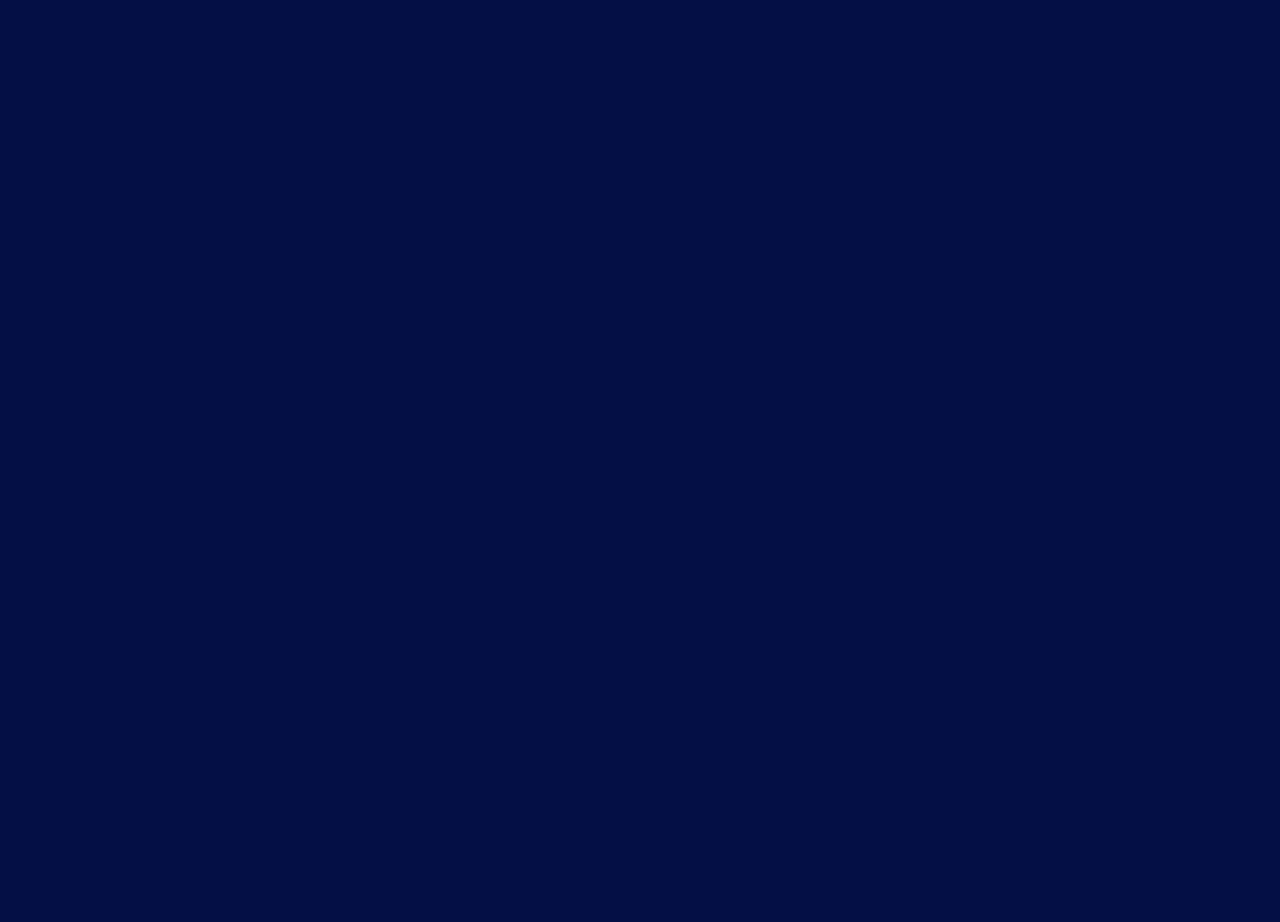
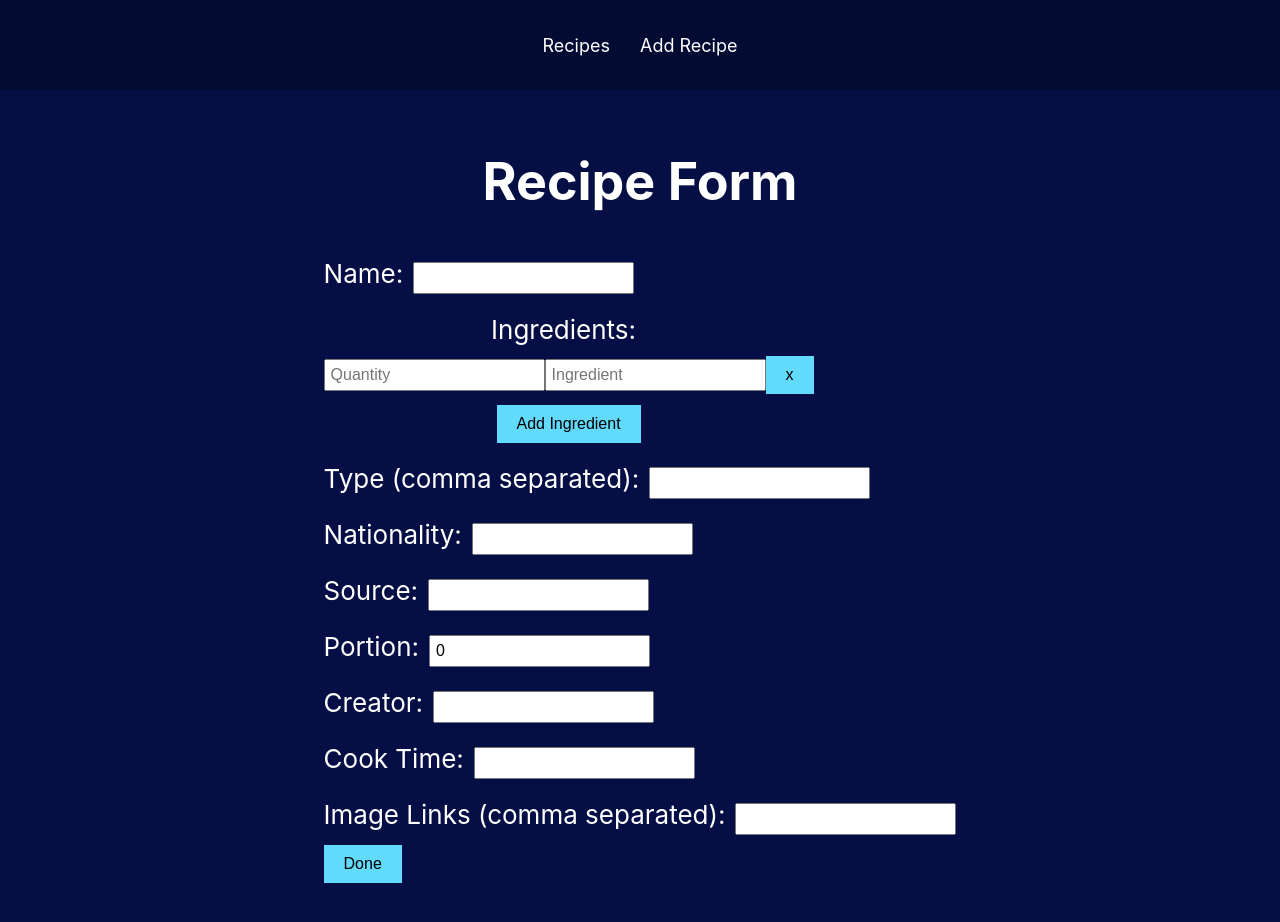
Before and after one commit to Sprytte/recipes-fe, a React (Create React App) app: page /add-recipe in a window 1280 px wide. Before the commit this address had no page. Shown: the top 922 px of the page. Before the commit the page ends 800 px from the top, so only its background shows below. Built offline with nearby package versions, Linux system fonts and the light colour scheme.

Commit message:
simple/incomplete add recipe

```diff
--- a/src/App.css
+++ b/src/App.css
@@ -3,6 +3,24 @@
   background-color: #030B32;
   height: 90px;
   width: 100%;
+}
+
+.header ul {
+  list-style: none;
+  display: flex;
+  justify-content: center;
+  padding: 35px;
+  margin: 0;
+}
+
+.header ul li {
+  margin: 0 15px;
+}
+
+.header ul li a {
+  color: white;
+  text-decoration: none;
+  font-size: 18px;
 }
 
 .container{
@@ -54,3 +72,37 @@
   border-top: 1.5px solid #65ccf8;
   text-align: left;
 }
+
+/* Add Recipe */
+.form-container {
+  min-height: 100vh;
+  font-size: calc(10px + 2vmin);
+  color: white;
+}
+
+.form-container form {
+  display: flex;
+  flex-direction: column;
+  align-items: flex-start;
+}
+
+.form-container form div {
+  margin: 10px 0;
+}
+
+.form-container label {
+  margin-right: 10px;
+}
+
+.form-container input {
+  padding: 5px;
+  font-size: 16px;
+}
+
+.form-container button {
+  padding: 10px 20px;
+  font-size: 16px;
+  background-color: #61dafb;
+  border: none;
+  cursor: pointer;
+}
--- a/src/App.js
+++ b/src/App.js
@@ -3,6 +3,7 @@ import './App.css';
 import RecipeList from './Pages/RecipeList';
 import RecipeDetails from './Pages/RecipeDetails';
 import { Route, Routes, BrowserRouter } from 'react-router-dom';
+import AddRecipe from './Pages/AddRecipe';
 
 function App() {
   return (
@@ -11,6 +12,7 @@ function App() {
         <Routes>
           <Route path="/" element={<RecipeList />}/>
           <Route path="/recipes/:id" element={<RecipeDetails />} />
+          <Route path="/add-recipe" element={<AddRecipe />} />
         </Routes>
       </div>
     </BrowserRouter>
--- a/src/Components/PageHeader.js
+++ b/src/Components/PageHeader.js
@@ -4,7 +4,10 @@ const PageHeader = () => {
 
   return (
     <div className='header'>
-
+      <ul>
+          <li><a href="/">Recipes</a></li>
+          <li><a href="/add-recipe">Add Recipe</a></li>
+        </ul>
     </div>
   );
 };
--- /dev/null
+++ b/src/Pages/AddRecipe.js
@@ -0,0 +1,127 @@
+import React, { useState } from 'react';
+import PageHeader from '../Components/PageHeader';
+
+const AddRecipe = () => {
+     const [formData, setFormData] = useState({
+          name: '',
+          ingredients: [{ quantity: '', ingredient: '' }],
+          type: '',
+          nationality: '',
+          source: '',
+          portion: 0,
+          creator: '',
+          cookTime: '',
+          imageLinks: ''
+        });
+
+        const handleChange = (e) => {
+          const { name, value } = e.target;
+          setFormData({
+            ...formData,
+            [name]: value
+          });
+        };
+
+        const handleIngredientChange = (index, event) => {
+          const { name, value } = event.target;
+          const newIngredients = [...formData.ingredients];
+          newIngredients[index][name] = value;
+          setFormData({ ...formData, ingredients: newIngredients });
+        };
+
+        const handleAddIngredient = () => {
+          setFormData({
+            ...formData,
+            ingredients: [...formData.ingredients, { quantity: '', ingredient: '' }]
+          });
+        };
+
+        const handleRemoveIngredient = (index) => {
+          const newIngredients = formData.ingredients.filter((_, i) => i !== index);
+          setFormData({ ...formData, ingredients: newIngredients });
+        };
+
+        const handleSubmit = (e) => {
+          e.preventDefault();
+          const data = {
+            ...formData,
+            ingredients: formData.ingredients.map(item => `${item.quantity};${item.ingredient}`),
+            type: formData.type.split(',').map(item => item.trim()),
+            imageLinks: formData.imageLinks.split(',').map(item => item.trim())
+          };
+          console.log(data);
+          // Here you can send 'data' to your backend server
+        };
+
+        return (
+          <div>
+               <PageHeader />
+               <div  className="container">
+                    <div className="form-container">
+                         <h1>Recipe Form</h1>
+                         <form onSubmit={handleSubmit}>
+                              <div>
+                              <label>Name:</label>
+                              <input type="text" name="name" value={formData.name} onChange={handleChange} />
+                              </div>
+                              <div>
+                              <label>Ingredients:</label>
+                              {formData.ingredients.map((ingredient, index) => (
+                                   <div key={index} className="ingredient-row">
+                                   <input
+                                   type="text"
+                                   name="quantity"
+                                   placeholder="Quantity"
+                                   value={ingredient.quantity}
+                                   onChange={(event) => handleIngredientChange(index, event)}
+                                   />
+                                   <input
+                                   type="text"
+                                   name="ingredient"
+                                   placeholder="Ingredient"
+                                   value={ingredient.ingredient}
+                                   onChange={(event) => handleIngredientChange(index, event)}
+                                   />
+                                   <button type="button" onClick={() => handleRemoveIngredient(index)}>x</button>
+                                   </div>
+                              ))}
+                              <button type="button" onClick={handleAddIngredient}>Add Ingredient</button>
+                              </div>
+                              <div>
+                              <label>Type (comma separated):</label>
+                              <input type="text" name="type" value={formData.type} onChange={handleChange} />
+                              </div>
+                              <div>
+                              <label>Nationality:</label>
+                              <input type="text" name="nationality" value={formData.nationality} onChange={handleChange} />
+                              </div>
+                              <div>
+                              <label>Source:</label>
+                              <input type="text" name="source" value={formData.source} onChange={handleChange} />
+                              </div>
+                              <div>
+                              <label>Portion:</label>
+                              <input type="number" name="portion" value={formData.portion} min={1} onChange={handleChange} />
+                              </div>
+                              <div>
+                              <label>Creator:</label>
+                              <input type="text" name="creator" value={formData.creator} onChange={handleChange} />
+                              </div>
+                              <div>
+                              <label>Cook Time:</label>
+                              <input type="text" name="cookTime" value={formData.cookTime} onChange={handleChange} />
+                              </div>
+                              <div>
+                              <label>Image Links (comma separated):</label>
+                              <input type="text" name="imageLinks" value={formData.imageLinks} onChange={handleChange} />
+                              </div>
+                              <button type="submit">Done</button>
+                         </form>
+               </div>
+          </div>
+     </div>
+     );
+     }
+
+
+export default AddRecipe;
```
